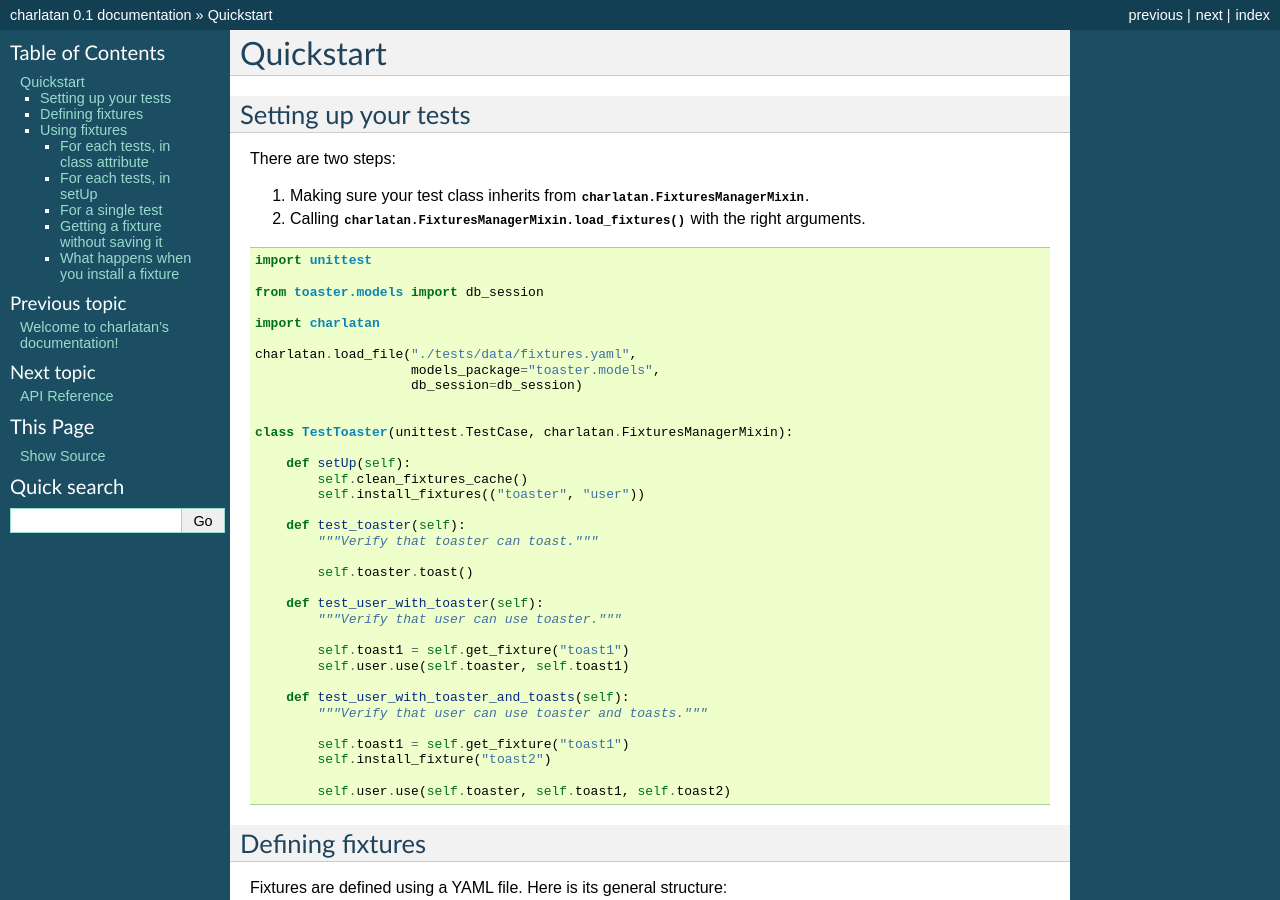
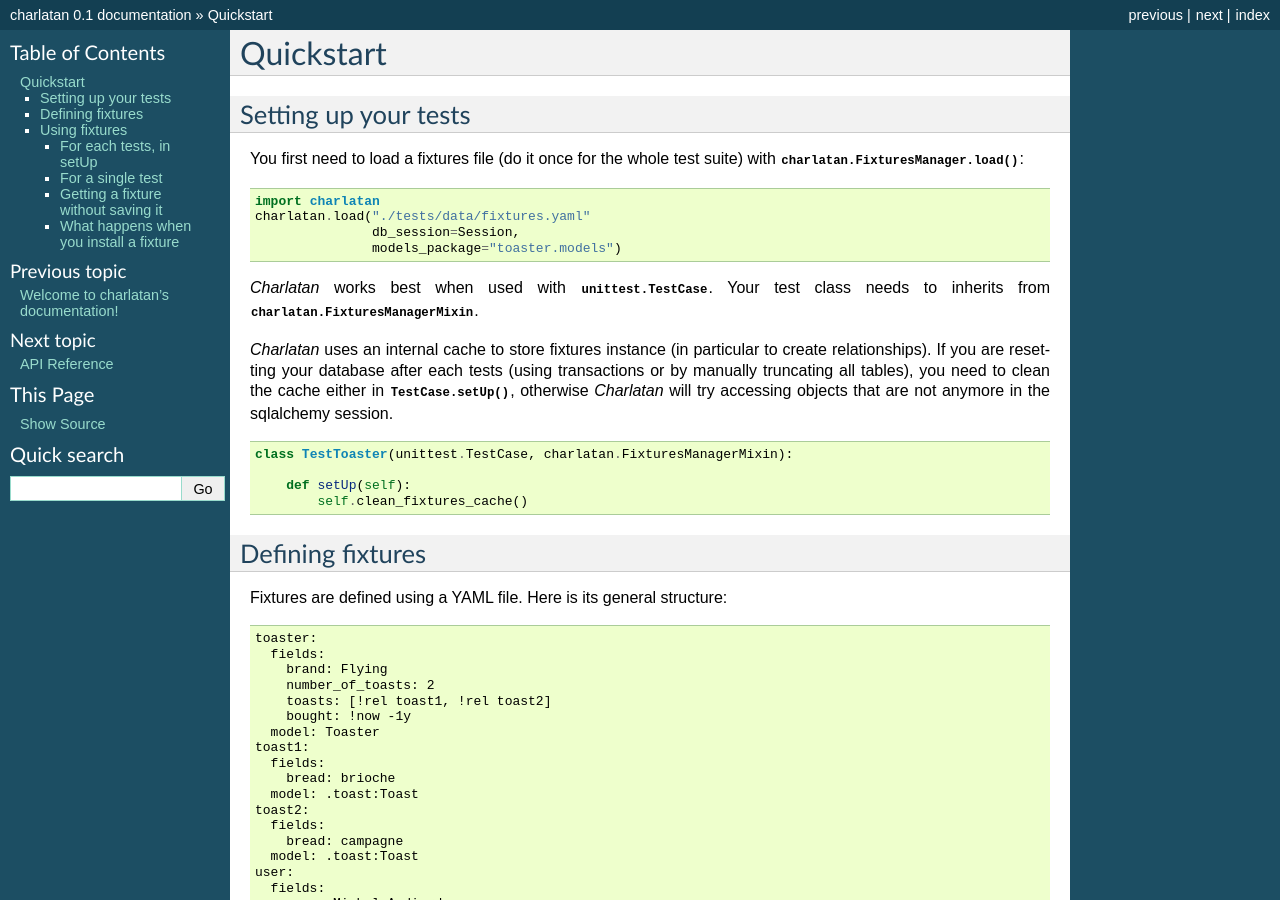
Before and after one commit to uber/charlatan, a Sphinx documentation site: the page built from docs/quickstart.rst, in a window 1280 px wide and 900 px high. Built offline with Sphinx 7.4.7, drawn with Linux system fonts in a browser that asks for light colours; some of the changed text lies outside the part shown.

Commit message:
Improve docs

```diff
--- a/charlatan/__init__.py
+++ b/charlatan/__init__.py
@@ -1,7 +1,9 @@
 # flake8: noqa
 
 from charlatan.fixtures_manager import FIXTURES_MANAGER as fixtures_manager
+from charlatan.fixtures_manager import FixturesManager
 from charlatan.fixtures_manager import FixturesManagerMixin
+from charlatan.fixture import Fixture
 from charlatan import utils
 
 
--- a/docs/api-reference.rst
+++ b/docs/api-reference.rst
@@ -16,6 +16,13 @@ FixturesManagerMixin
     :members:
 
 
+Fixture
+-------
+
+.. autoclass:: charlatan.Fixture
+    :members:
+
+
 Utils
 -----
 
--- a/docs/quickstart.rst
+++ b/docs/quickstart.rst
@@ -5,13 +5,33 @@ Quickstart
 Setting up your tests
 ---------------------
 
-There are two steps:
 
-1. Making sure your test class inherits from :py:class:`charlatan.FixturesManagerMixin`.
-2. Calling :py:meth:`charlatan.FixturesManagerMixin.load_fixtures` with the right arguments.
+You first need to load a fixtures file (do it once for the whole test suite)
+with :py:meth:`charlatan.FixturesManager.load`:
 
-.. include:: examples/testcase_with_fixtures.py
-    :code: python
+.. code-block:: python
+
+    import charlatan
+    charlatan.load("./tests/data/fixtures.yaml"
+                   db_session=Session,
+                   models_package="toaster.models")
+
+
+`Charlatan` works best when used with :py:class:`unittest.TestCase`. Your test
+class needs to inherits from :py:class:`charlatan.FixturesManagerMixin`.
+
+`Charlatan` uses an internal cache to store fixtures instance (in particular to
+create relationships). If you are resetting your database after each tests
+(using transactions or by manually truncating all tables), you need to clean
+the cache either in :py:meth:`TestCase.setUp`, otherwise `Charlatan` will try
+accessing objects that are not anymore in the sqlalchemy session.
+
+.. code-block:: python
+
+    class TestToaster(unittest.TestCase, charlatan.FixturesManagerMixin):
+
+        def setUp(self):
+            self.clean_fixtures_cache()
 
 
 Defining fixtures
@@ -40,19 +60,6 @@ Using fixtures
 --------------
 
 There are multiple ways to require and use fixtures.
-
-For each tests, in class attribute
-""""""""""""""""""""""""""""""""""
-
-.. code-block:: python
-
-    class MyTest(FixturesMixin):
-        fixtures = ("toaster", )
-
-        def test_stuff(self):
-            self.toaster.toast()
-            ...
-
 
 For each tests, in setUp
 """"""""""""""""""""""""
@@ -89,7 +96,6 @@ without saving it nor attaching it to the test class:
         def test_toaster(self):
             self.toaster = self.get_fixture("toaster")
             self.toaster.brand = "Flying"
-            ...
             self.toaster.save()
 
 
--- a/fabfile.py
+++ b/fabfile.py
@@ -19,8 +19,10 @@ def clean():
 
 
 @task
-def doc(builder="html"):
+def doc():
     """Generate documentation."""
 
     with lcd("docs"):
-        local("make " + builder)
+        local("make html BUILDIR=../../charlatan-docs")
+
+    print green("Don't forget to push the changes to the gh-pages branch.")
```
Also changed, not shown: README.rst (+26 -31 lines), 2 other files.
